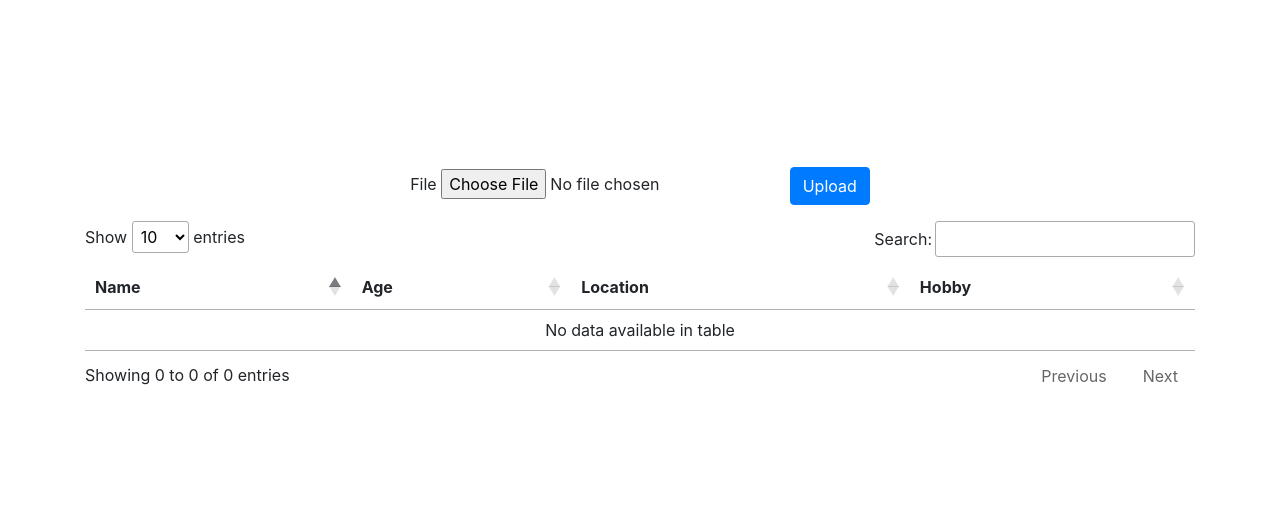
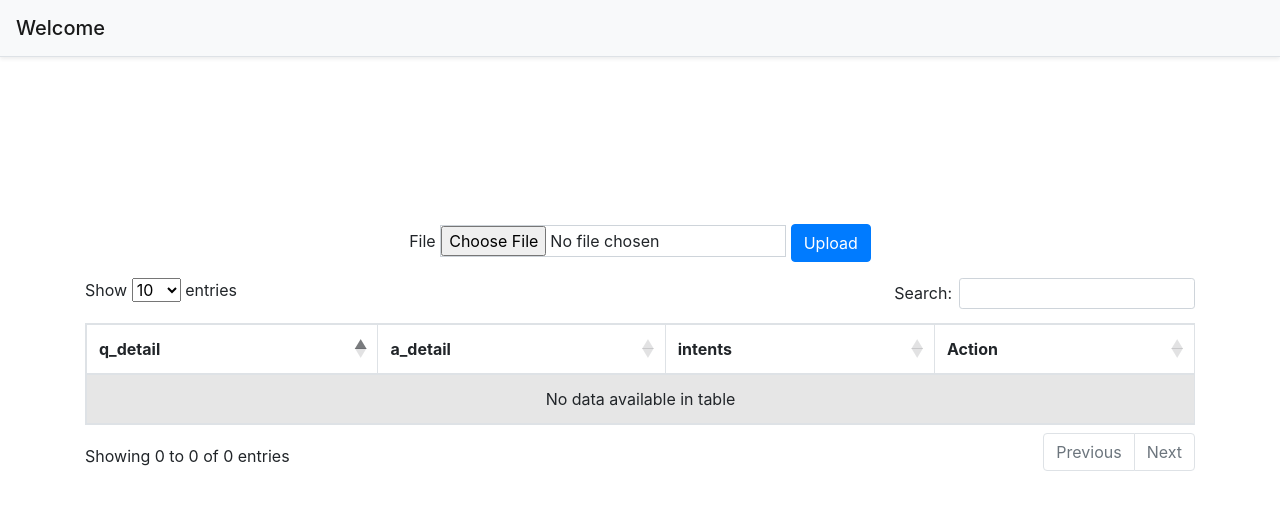
Before and after one commit to mnsora/python-json, a Flask app: template templates/index.html in a window 1280 px wide. Shown: the top 510 px of the page. Run offline with Flask 2, Linux system fonts and the light colour scheme; the template is opened without the code that fills it, so the values that code supplies are empty; some libraries are stand-ins or nearby versions.

Commit message:
Update index.html

```diff
--- a/templates/index.html
+++ b/templates/index.html
@@ -1,55 +1,75 @@
 <!DOCTYPE html>
-<html>
+<html lang="en">
     <head>
-        <link rel="stylesheet" href="https://stackpath.bootstrapcdn.com/bootstrap/4.3.1/css/bootstrap.min.css" integrity="sha384-ggOyR0iXCbMQv3Xipma34MD+dH/1fQ784/j6cY/iJTQUOhcWr7x9JvoRxT2MZw1T" crossorigin="anonymous">
-        <link rel="stylesheet" href="http://cdn.datatables.net/1.10.20/css/jquery.dataTables.min.css">
+        <meta charset="UTF-8">
+        <title>KONAN2 Engine</title>
+        <link rel="stylesheet" type="text/css" href="https://stackpath.bootstrapcdn.com/bootstrap/4.3.1/css/bootstrap.min.css">
+        <link rel="stylesheet" href="https://cdnjs.cloudflare.com/ajax/libs/twitter-bootstrap/4.1.3/css/bootstrap.css">
+        <link rel="stylesheet" href="https://cdn.datatables.net/1.10.20/css/dataTables.bootstrap4.min.css">
         <script src="https://code.jquery.com/jquery-3.3.1.slim.min.js" integrity="sha384-q8i/X+965DzO0rT7abK41JStQIAqVgRVzpbzo5smXKp4YfRvH+8abtTE1Pi6jizo" crossorigin="anonymous"></script>
         <script src="https://cdnjs.cloudflare.com/ajax/libs/popper.js/1.14.7/umd/popper.min.js" integrity="sha384-UO2eT0CpHqdSJQ6hJty5KVphtPhzWj9WO1clHTMGa3JDZwrnQq4sF86dIHNDz0W1" crossorigin="anonymous"></script>
         <script src="https://stackpath.bootstrapcdn.com/bootstrap/4.3.1/js/bootstrap.min.js" integrity="sha384-JjSmVgyd0p3pXB1rRibZUAYoIIy6OrQ6VrjIEaFf/nJGzIxFDsf4x0xIM+B07jRM" crossorigin="anonymous"></script>
     </head>
     <body>
-        <div class="container">
+        <nav class="navbar navbar-light bg-light border-bottom shadow-sm">
+            <span class="navbar-brand mb-0 h1">Welcome</span>
+            <span class="navbar-text">
+            </span>
+        </nav>
+
+        <div class="container mt-5">
             <form id="form" action="/upload" method="POST" style="margin-top: 15%; text-align: center;" enctype="multipart/form-data">
                 <div class="form-group">
                     <label for="file">File</label>
-                    <input type="file" name="file" id="file">
+                    <input type="file" name="file" id="file" style="border: 1px solid #ced4da;">
                     <input type="submit" id="upload" value="Upload" class="btn btn-primary">
                 </div>
             </form>
-            <table id="table">
+            <table id="table" class="table table-striped table-bordered" style="width:100%">
                 <thead>
-                    <th>Name</th>
-                    <th>Age</th>
-                    <th>Location</th>
-                    <th>Hobby</th>
+                    <tr>
+                        <th>q_detail</th>
+                        <th>a_detail</th>
+                        <th>intents</th>
+                        <th>Action</th>
+                    </tr>
                 </thead>
-                <tbody></tbody>
+                <tbody>
+                    {% for index, column in alldatas.iterrows() %}
+                    <tr>
+                        <td>{{column['faq_title']}}</td>
+                        <td>{{column['faq_body']| safe }}</td>
+                        <td>{{column['faq_tag']}}</td>
+                        <td> <input type="submit" id="edit" value="Edit" class="btn btn-warning"></td>
+                    </tr>
+                    {% endfor %}
+                </tbody>
             </table>
         </div>
+
+    </body>
     <script src="https://code.jquery.com/jquery-3.4.1.min.js" integrity="sha256-CSXorXvZcTkaix6Yvo6HppcZGetbYMGWSFlBw8HfCJo=" crossorigin="anonymous"></script>
-        <script src="http://cdn.datatables.net/1.10.20/js/jquery.dataTables.min.js"></script>
+    <script src="https://cdn.datatables.net/1.10.20/js/jquery.dataTables.min.js"></script>
+    <script src="https://cdn.datatables.net/1.10.20/js/dataTables.bootstrap4.min.js"></script>
     <script>
     $(function() {
         // initialize DataTable, and declarations.
         var $table = $('#table').DataTable({
             columns: [
-                    { data: "name" },
-                    { data: "age" },
-                    { data: "location" },
-                    { data: "hobby"}
+                { data: "q_detail" },
+                { data: "a_detail" },
+                { data: "intents" },
+                { data: "" }
             ]}),
             $form = $('#form'),
             formData;
-
         // when #upload button is clicked
         $('#upload').click(function(e){
             e.preventDefault();// prevent page refresh
-
             // validate if input file have file
             if($('#file').val()){
                 //  use FormData class, to ajax a file.
                 formData = new FormData($form[0]);// $form[0], to get the HTML element because we use jQuery, otherwise document.getElementById('form') pure js.
-
                 // ajax settings, POST to '/upload',
                 $.ajax({
                     method: "POST",
@@ -60,7 +80,6 @@
                     success : function(data) {
                         // when succesfully, parse from string to JSON format.
                         console.log(JSON.parse(data));
-
                         // append new rows to datatable.
                         $table.rows.add(JSON.parse(data)).draw();
                     }
@@ -71,5 +90,4 @@
         });
     });
     </script>
-    </body>
 </html>
```
Lines whose indentation alone changed are shown as unchanged.
